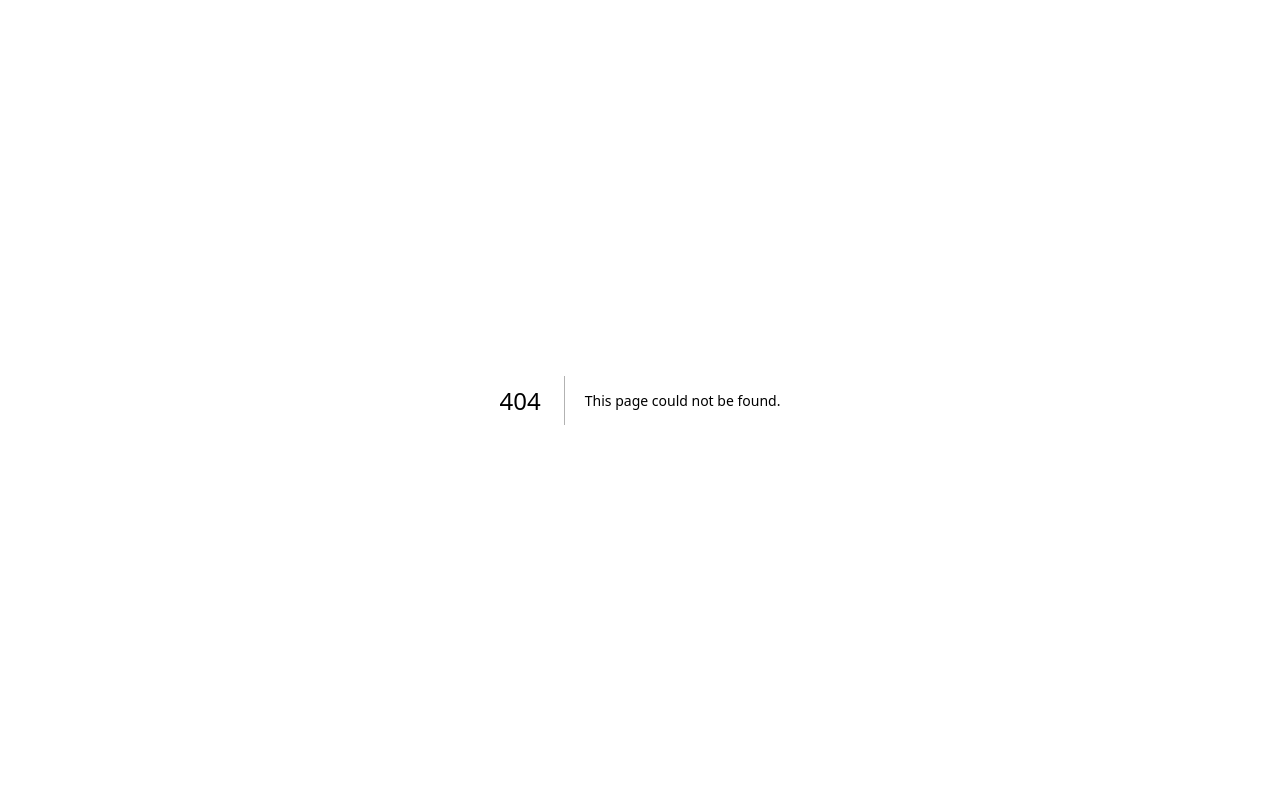
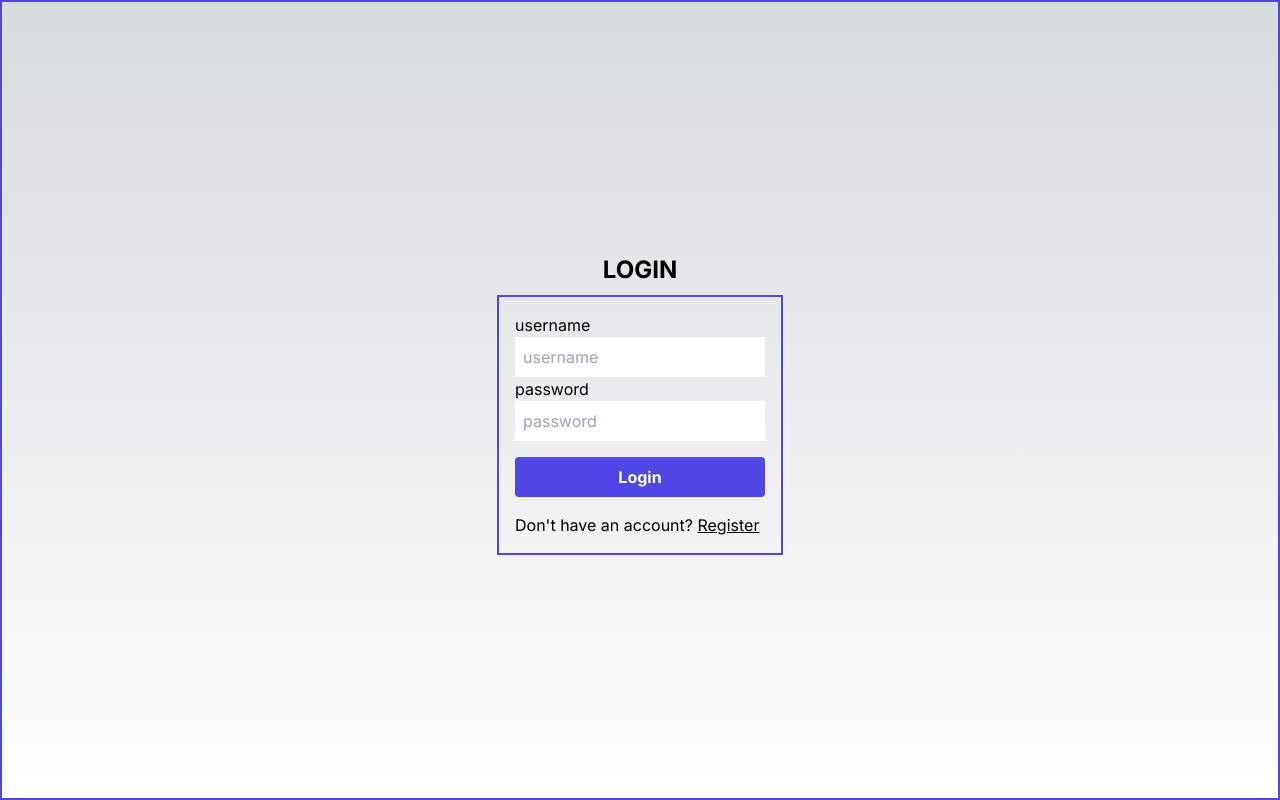
Before and after one commit to NeelisHere/next13.4-myfirstapp, a Next.js app: page /login in a window 1280 px wide. Before the commit this address had no page. Built offline with nearby package versions, Linux system fonts and the light colour scheme.

Commit message:
login, register, profile page created

```diff
--- a/package.json
+++ b/package.json
@@ -13,12 +13,18 @@
     "@types/react": "18.2.18",
     "@types/react-dom": "18.2.7",
     "autoprefixer": "10.4.14",
+    "axios": "^1.4.0",
+    "bcryptjs": "^2.4.3",
     "eslint": "8.46.0",
     "eslint-config-next": "13.4.12",
+    "jsonwebtoken": "^9.0.1",
+    "mongoose": "^7.4.2",
     "next": "13.4.12",
+    "nodemailer": "^6.9.4",
     "postcss": "8.4.27",
     "react": "18.2.0",
     "react-dom": "18.2.0",
+    "react-hot-toast": "^2.4.1",
     "tailwindcss": "3.3.3",
     "typescript": "5.1.6"
   }
--- /dev/null
+++ b/src/app/login/page.tsx
@@ -0,0 +1,60 @@
+"use client";
+import Link from "next/link";
+import React, { useState } from "react";
+import { useRouter } from "next/navigation";
+import axios from "axios";
+
+const LoginPage = () => {
+    const [user, setUser] = useState({
+        email: "",
+        password: "",
+        username: "",
+    });
+    const onLogin = async () => {};
+
+    return (
+        <div className="flex flex-col items-center justify-center min-h-screen border-solid border-2 border-indigo-600 p-4">
+            <h1 className="text-2xl font-bold p-2">LOGIN</h1>
+            <hr />
+            <div className="flex flex-col border-solid border-2 border-indigo-600 p-4">
+                <label htmlFor="username">username</label>
+                <input
+                    className="p-2"
+                    id="username"
+                    type="text"
+                    value={user.username}
+                    onChange={(e) => {
+                    setUser({ ...user, username: e.target.value });
+                    }}
+                    placeholder="username"
+                />
+
+                <label htmlFor="password">password</label>
+                <input
+                    className="p-2"
+                    id="password"
+                    type="password"
+                    value={user.password}
+                    onChange={(e) => {
+                    setUser({ ...user, password: e.target.value });
+                    }}
+                    placeholder="password"
+                />
+
+                <button
+                    onClick={onLogin}
+                    className="bg-indigo-600 hover:bg-blue-700 text-white font-bold my-4 py-2 rounded w-full"
+                >
+                    Login
+                </button>
+                <p>
+                    { "Don't have an account? " }
+                    <Link className="underline" href={'/register'}>Register</Link>
+                </p>
+            </div>
+
+        </div>
+    );
+};
+
+export default LoginPage;
--- /dev/null
+++ b/src/app/profile/[id]/page.tsx
@@ -0,0 +1,12 @@
+export default function UserProfile({ params }: any) {
+    return (
+        <div className="flex flex-col items-center justify-center min-h-screen border-solid border-2 border-indigo-600 p-4">
+            <h1 className="text-2xl font-bold p-2">PROFILE</h1>
+            <hr />
+            <div className="flex flex-col border-solid border-2 border-indigo-600 p-4">
+                <p>Profile page - {params.id}</p>
+            </div>
+
+        </div>
+    )
+}
--- /dev/null
+++ b/src/app/profile/page.tsx
@@ -0,0 +1,12 @@
+export default function ProfilePage() {
+    return (
+        <div className="flex flex-col items-center justify-center min-h-screen border-solid border-2 border-indigo-600 p-4">
+            <h1 className="text-2xl font-bold p-2">PROFILE</h1>
+            <hr />
+            <div className="flex flex-col border-solid border-2 border-indigo-600 p-4">
+                <p>Profile page</p>
+            </div>
+
+        </div>
+    )
+}
--- /dev/null
+++ b/src/app/register/page.tsx
@@ -0,0 +1,73 @@
+"use client";
+import Link from "next/link";
+import React, { useState } from "react";
+import { useRouter } from "next/navigation";
+import axios from "axios";
+
+const RegisterPage = () => {
+    const [user, setUser] = useState({
+        email: "",
+        password: "",
+        username: "",
+    });
+    const onRegister = async () => {};
+
+    return (
+        <div className="flex flex-col items-center justify-center min-h-screen border-solid border-2 border-indigo-600 p-4">
+            <h1 className="text-2xl font-bold p-2">REGISTER</h1>
+            <hr />
+            <div className="flex flex-col border-solid border-2 border-indigo-600 p-4">
+                <label htmlFor="username">username</label>
+                <input
+                    className="p-2"
+                    id="username"
+                    type="text"
+                    value={user.username}
+                    onChange={(e) => {
+                    setUser({ ...user, username: e.target.value });
+                    }}
+                    placeholder="username"
+                />
+
+                <label htmlFor="email">email</label>
+                <input
+                    className="p-2"
+                    id="email"
+                    type="email"
+                    value={user.email}
+                    onChange={(e) => {
+                    setUser({ ...user, email: e.target.value });
+                    }}
+                    placeholder="email"
+                />
+
+                <label htmlFor="password">password</label>
+                <input
+                    className="p-2"
+                    id="password"
+                    type="password"
+                    value={user.password}
+                    onChange={(e) => {
+                    setUser({ ...user, password: e.target.value });
+                    }}
+                    placeholder="password"
+                />
+
+                <button
+                    onClick={onRegister}
+                    className="bg-indigo-600 hover:bg-blue-700 text-white font-bold my-4 py-2 rounded w-full"
+                >
+                    Register
+                </button>
+                <p>
+                    Already have an account?
+                    {" "}
+                    <Link className="underline" href={'/login'}>Login</Link>
+                </p>
+            </div>
+
+        </div>
+    );
+};
+
+export default RegisterPage;
```
Also changed, not shown: src/db_config/db_config.ts (added, +20 -0 lines), src/app/api/users/login/route.ts (added), src/app/api/users/register/route.ts (added), 2 other files (tests, documents, lock files or other folders).
